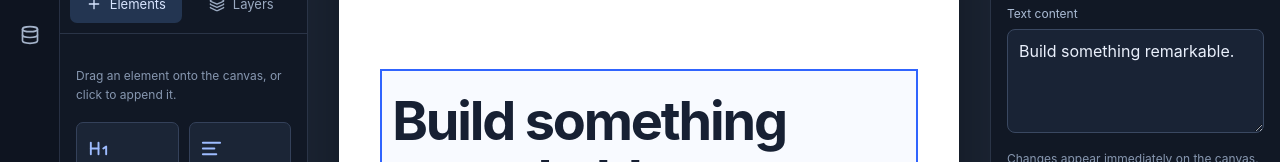
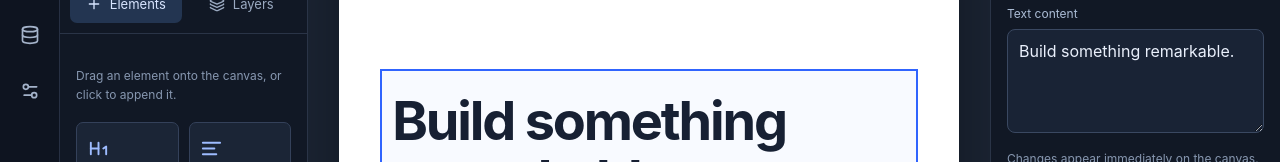
Before and after one commit to neha-coditation/ai-website-builder-cms, a Next.js app: page /designer in a window 1280 px wide. Shown: the part 198-360 px from the top of the page. Built offline with nearby package versions, Linux system fonts and the light colour scheme.

Commit message:
Add website settings navigation to designer sidebar

```diff
--- a/app/designer/page.tsx
+++ b/app/designer/page.tsx
@@ -3,7 +3,7 @@ import { Suspense, useEffect, useState } from 'react';
 import type { DragEvent } from 'react';
 import Link from 'next/link';
 import { useSearchParams } from 'next/navigation';
-import { FilePlus2, Files, AlignLeft, ArrowDown, ArrowUp, ChevronLeft, Code2, Database, Eye, Heading1, Image as ImageIcon, Layers, LayoutTemplate, Monitor, MousePointer2, Plus, Save, Smartphone, Trash2, Type, X } from 'lucide-react';
+import { FilePlus2, Files, Settings2, AlignLeft, ArrowDown, ArrowUp, ChevronLeft, Code2, Database, Eye, Heading1, Image as ImageIcon, Layers, LayoutTemplate, Monitor, MousePointer2, Plus, Save, Smartphone, Trash2, Type, X } from 'lucide-react';
 
 type BlockType = 'heading' | 'paragraph' | 'button' | 'image' | 'cms-list';
 type Block = { id: string; type: BlockType; text: string; collectionId?: string; displayField?: string; style?: { color?: string; background?: string; fontSize?: number; padding?: number; radius?: number; align?: 'left'|'center'|'right' } };
@@ -282,7 +282,7 @@ function Workspace() {
       <Link href="/" className="builder-brand" aria-label="Back to dashboard">✦</Link>
       <Link href="/" title="All projects" aria-label="All projects"><ChevronLeft size={20}/></Link>
       <button className={!preview ? 'is-active' : ''} title="Designer" aria-label="Designer" onClick={()=>setPreview(false)}><LayoutTemplate size={20}/></button>
-      <Link href={'/cms' + (siteId ? '?siteId='+encodeURIComponent(siteId) : '')} title="CMS collections" aria-label="CMS collections"><Database size={20}/></Link>
+      <Link href={'/cms' + (siteId ? '?siteId='+encodeURIComponent(siteId) : '')} title="CMS collections" aria-label="CMS collections"><Database size={20}/></Link><Link href={'/settings?siteId='+encodeURIComponent(siteId)} title="Website settings" aria-label="Website settings"><Settings2 size={20}/></Link>
     </aside>
     <div className="builder-main">
       <header className="builder-toolbar">
```
